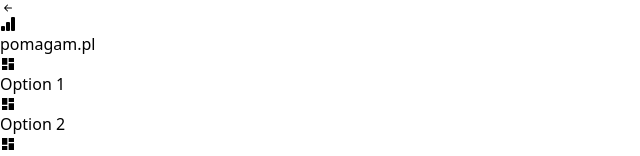
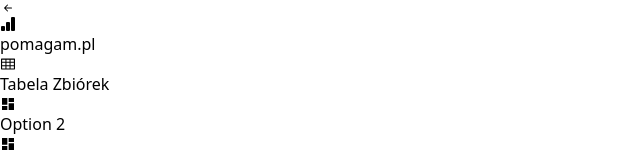
Before and after one commit to NowakBartlomiej/pomagam-scraper, a React (Vite) app in the folder react/: page / in a window 1280 px wide. Shown: the top 156 px of the page, without its empty margins (0-640 px from the left). Built offline with nearby package versions, Linux system fonts and the light colour scheme.

Commit message:
Added navigation to sidebar

```diff
--- a/react/src/components/Sidebar.jsx
+++ b/react/src/components/Sidebar.jsx
@@ -1,13 +1,22 @@
 import React, { useState } from 'react'
 import {BsArrowLeftShort, BsBarChartFill, BsChevronDown} from 'react-icons/bs'
 import {RiDashboardFill} from 'react-icons/ri';
+import {AiOutlineTable} from 'react-icons/ai'
+import { useNavigate } from 'react-router-dom';
 
 export const Sidebar = () => {
+  const navigate = useNavigate();
+
   const [open, setOpen] = useState(true);
   const [submenuOpen, setSubmenuOpen] = useState(false);
 
   const Menus = [
-    {title: "Option 1"},
+    {
+      title: "Tabela Zbiórek",
+      path: 'tabela-zbiorek',
+      icon: <AiOutlineTable/>
+
+    },
     {title: "Option 2"},
     {title: "Option 3"},
     {
@@ -40,11 +49,17 @@
       <ul className='pt-2'>
       {Menus.map((menu, index) => (
         <>
-          <li key={index} className={`text-slate-800 text-sm flex items-center gap-x-4 cursor-pointer p-2
+          <li
+          onClick={() => {
+            if (menu.path) {
+              navigate(menu.path);
+            }
+          }}
+          key={index} className={`text-slate-800 text-sm flex items-center gap-x-4 cursor-pointer p-2
             hover:bg-slate-200 rounded-md mt-2
           `}>
             <span className='text-2xl block float-left'>
-              <RiDashboardFill/>
+                {menu.icon ? menu.icon : <RiDashboardFill/>}
             </span>
 
             <span className={`text-base font-medium flex-1 ${!open && 'hidden'} duration-300`}>
--- a/react/src/router.jsx
+++ b/react/src/router.jsx
@@ -8,7 +8,7 @@
         element: <App/>,
         children: [
             {
-                path: 'table',
+                path: 'tabela-zbiorek',
                 element: <TablePage />
             }
         ]
```
